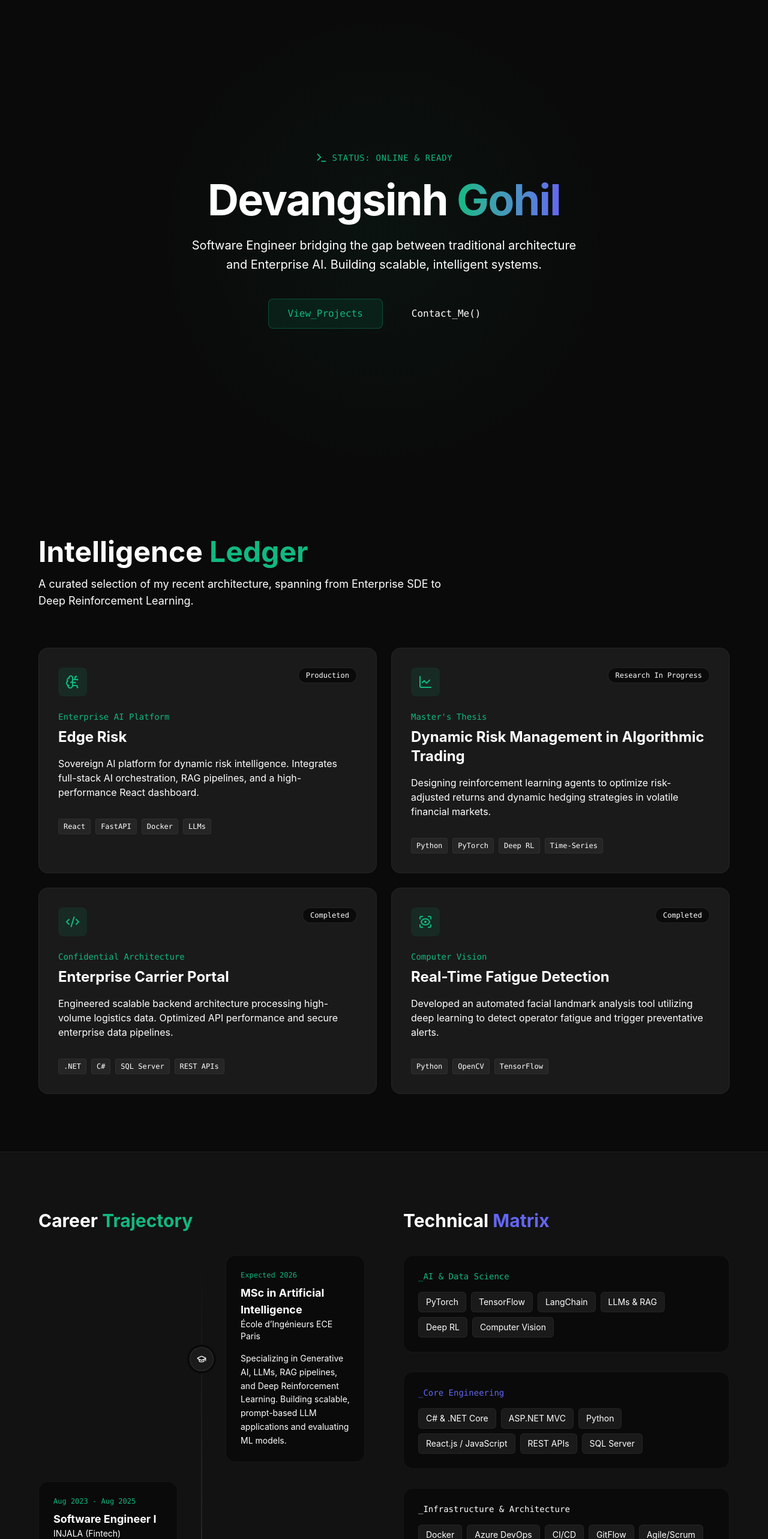
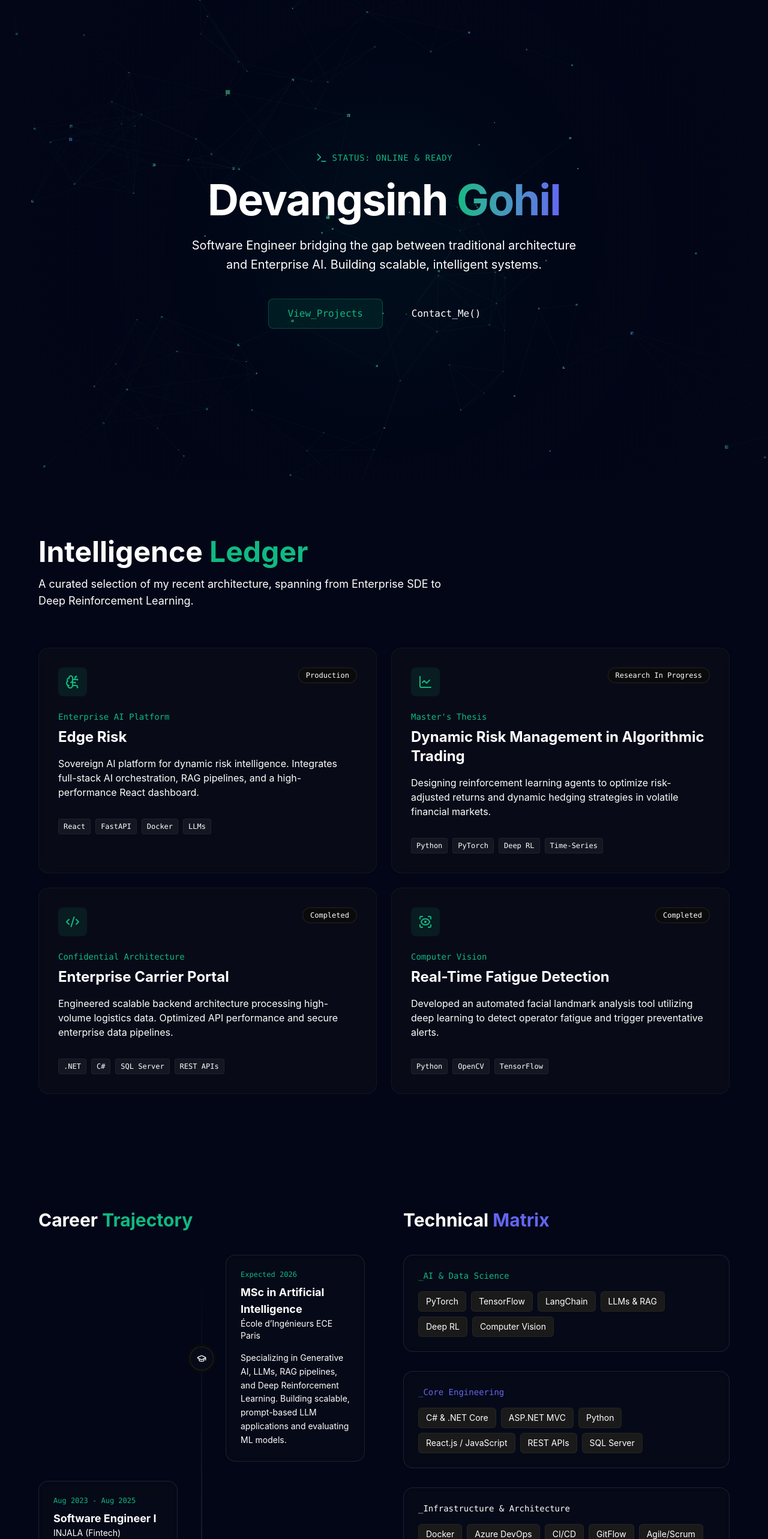
Before and after one commit to Devangsinh84/Devangsinh84.github.io, a React (Vite) app: page / in a window 1280 px wide. Shown: the top 2566 px of the page at 60% size. Built offline with nearby package versions, Linux system fonts and the light colour scheme.

Commit message:
feat: complete immersive 3D Neural Constellation background

```diff
--- a/package.json
+++ b/package.json
@@ -10,10 +10,13 @@
     "preview": "vite preview"
   },
   "dependencies": {
+    "@react-three/drei": "^10.7.7",
+    "@react-three/fiber": "^9.5.0",
     "framer-motion": "^12.38.0",
     "lucide-react": "^1.7.0",
     "react": "^19.2.4",
-    "react-dom": "^19.2.4"
+    "react-dom": "^19.2.4",
+    "three": "^0.183.2"
   },
   "devDependencies": {
     "@eslint/js": "^9.39.4",
--- a/src/App.jsx
+++ b/src/App.jsx
@@ -2,14 +2,24 @@ import Hero from './sections/Hero';
 import Projects from './sections/Projects'
 import Experience from './sections/Experience';
 import Contact from './sections/Contact';
+import NeuralNode from './components/NeuralNode';
 
 function App() {
   return (
-    <main className="bg-background min-h-screen text-textMain selection:bg-primary/30">
-      <Hero />
-      <Projects />
-      <Experience />
-      <Contact />
+    <main className="bg-[#020617] min-h-screen text-textMain selection:bg-primary/30 relative">
+
+      {/* THE GLOBAL BACKGROUND:
+          We use "fixed" so it stays still while you scroll through the data */}
+      <div className="fixed inset-0 z-0">
+        <NeuralNode />
+      </div>
+
+      <div className="relative z-10">
+        <Hero />
+        <Projects />
+        <Experience />
+        <Contact />
+      </div>
     </main>
   )
 }
--- /dev/null
+++ b/src/components/NeuralNode.jsx
@@ -0,0 +1,105 @@
+import { useRef, useMemo } from 'react';
+import { Canvas, useFrame } from '@react-three/fiber';
+import * as THREE from 'three';
+
+function NeuralConstellation() {
+  const groupRef = useRef();
+  const lineMaterialRef = useRef();
+  const nodesCount = 160;
+
+  const [nodes, lines, colors] = useMemo(() => {
+    const points = [];
+    const colorArray = [];
+    const primary = new THREE.Color("#10b981");
+    const secondary = new THREE.Color("#3b82f6");
+
+    for (let i = 0; i < nodesCount; i++) {
+      const p = new THREE.Vector3(
+        (Math.random() - 0.5) * 25,
+        (Math.random() - 0.5) * 25,
+        (Math.random() - 0.5) * 25
+      );
+      points.push(p);
+
+      // Randomly assign primary or secondary color to nodes
+      const color = Math.random() > 0.8 ? secondary : primary;
+      colorArray.push(color.r, color.g, color.b);
+    }
+
+    const linePoints = [];
+    for (let i = 0; i < nodesCount; i++) {
+      for (let j = i + 1; j < nodesCount; j++) {
+        const distance = points[i].distanceTo(points[j]);
+        if (distance < 4.5) {
+          linePoints.push(points[i], points[j]);
+        }
+      }
+    }
+    return [
+      new Float32Array(points.flatMap(p => [p.x, p.y, p.z])),
+      new Float32Array(linePoints.flatMap(p => [p.x, p.y, p.z])),
+      new Float32Array(colorArray)
+    ];
+  }, []);
+
+  useFrame((state) => {
+    const time = state.clock.getElapsedTime();
+
+    // Slow majestic rotation
+    groupRef.current.rotation.y = time * 0.05;
+
+    // THE PULSE: Use a sine wave to oscillate the line opacity
+    // This makes the network look "alive"
+    if (lineMaterialRef.current) {
+      lineMaterialRef.current.opacity = 0.05 + Math.abs(Math.sin(time * 0.5)) * 0.15;
+    }
+
+    // Parallax
+    const targetX = (state.pointer.y * 0.15);
+    const targetY = (state.pointer.x * 0.15);
+    groupRef.current.rotation.x += (targetX - groupRef.current.rotation.x) * 0.05;
+    groupRef.current.rotation.z += (targetY - groupRef.current.rotation.z) * 0.05;
+  });
+
+  return (
+    <group ref={groupRef}>
+      <points>
+        <bufferGeometry>
+          <bufferAttribute attach="attributes-position" count={nodes.length / 3} array={nodes} itemSize={3} />
+          <bufferAttribute attach="attributes-color" count={colors.length / 3} array={colors} itemSize={3} />
+        </bufferGeometry>
+        <pointsMaterial size={0.12} vertexColors transparent opacity={0.8} />
+      </points>
+
+      <lineSegments>
+        <bufferGeometry>
+          <bufferAttribute attach="attributes-position" count={lines.length / 3} array={lines} itemSize={3} />
+        </bufferGeometry>
+        <lineBasicMaterial
+          ref={lineMaterialRef}
+          color="#10b981"
+          transparent
+          opacity={0.25}
+          linewidth={1}
+        />
+      </lineSegments>
+    </group>
+  );
+}
+
+export default function NeuralNode() {
+  return (
+    // Changed "absolute" to "relative w-full h-full"
+    <div className="relative w-full h-full pointer-events-none">
+      <Canvas camera={{ position: [0, 0, 15], fov: 60 }}>
+        <NeuralConstellation />
+      </Canvas>
+
+      {/* THE UX VIGNETTE:
+          This creates a soft dark 'tunnel' effect.
+          As you scroll, the text stays in this dark tunnel,
+          while the stars peeking out from the sides. */}
+      <div className="absolute inset-0 bg-[radial-gradient(circle_at_center,rgba(2,6,23,0)_0%,rgba(2,6,23,0.5)_90%)]" />
+    </div>
+  );
+}
--- a/src/sections/Contact.jsx
+++ b/src/sections/Contact.jsx
@@ -3,7 +3,7 @@ import { Mail, Phone, MessageCircle, Download, Terminal } from 'lucide-react';
 
 export default function Contact() {
   return (
-    <section className="py-24 px-6 bg-background relative border-t border-white/5" id="contact">
+    <section className="py-24 px-6 bg-transparent relative border-t border-white/5" id="contact">
       <div className="max-w-4xl mx-auto text-center">
 
         <motion.div
--- a/src/sections/Experience.jsx
+++ b/src/sections/Experience.jsx
@@ -3,7 +3,7 @@ import { experience, skills } from '../data/experience';
 
 export default function Experience() {
   return (
-    <section className="py-24 px-6 bg-surface/50 border-t border-white/5 relative" id="experience">
+    <section className="py-24 px-6 bg-transparent relative" id="experience">
       <div className="max-w-6xl mx-auto grid grid-cols-1 lg:grid-cols-2 gap-16">
 
         {/* Left Column: The Timeline */}
@@ -24,11 +24,11 @@ export default function Experience() {
                   transition={{ duration: 0.5, delay: index * 0.1 }}
                   className="relative flex items-center justify-between md:justify-normal md:odd:flex-row-reverse group is-active"
                 >
-                  <div className="flex items-center justify-center w-10 h-10 rounded-full border border-white/10 bg-surface shrink-0 md:order-1 md:group-odd:-translate-x-1/2 md:group-even:translate-x-1/2 shadow-[0_0_0_4px_#0a0a0a] z-10 group-hover:border-primary/50 group-hover:text-primary transition-colors">
+                  <div className="flex items-center justify-center w-10 h-10 rounded-full border border-white/10 bg-surface/30 backdrop-blur-md border border-white/5 shrink-0 md:order-1 md:group-odd:-translate-x-1/2 md:group-even:translate-x-1/2 shadow-[0_0_0_4px_#0a0a0a] z-10 group-hover:border-primary/50 group-hover:text-primary transition-colors">
                     <Icon className="w-4 h-4" />
                   </div>
 
-                  <div className="w-[calc(100%-4rem)] md:w-[calc(50%-2.5rem)] p-6 bg-background border border-white/5 rounded-2xl group-hover:border-primary/20 transition-colors">
+                  <div className="w-[calc(100%-4rem)] md:w-[calc(50%-2.5rem)] p-6 bg-surface/20 backdrop-blur-md border border-white/10 rounded-2xl group-hover:border-primary/20 transition-colors">
                     <div className="flex items-center justify-between mb-2">
                       <span className="text-primary font-mono text-xs">{item.date}</span>
                     </div>
@@ -56,7 +56,7 @@ export default function Experience() {
               initial={{ opacity: 0, y: 20 }}
               whileInView={{ opacity: 1, y: 0 }}
               viewport={{ once: true }}
-              className="p-6 bg-background border border-white/5 rounded-2xl"
+              className="p-6 bg-surface/20 backdrop-blur-md border border-white/10 rounded-2xl"
             >
               <h3 className="text-primary font-mono text-sm mb-4">_AI & Data Science</h3>
               <div className="flex flex-wrap gap-2">
@@ -74,7 +74,7 @@ export default function Experience() {
               whileInView={{ opacity: 1, y: 0 }}
               viewport={{ once: true }}
               transition={{ delay: 0.1 }}
-              className="p-6 bg-background border border-white/5 rounded-2xl"
+              className="p-6 bg-surface/20 backdrop-blur-md border border-white/10 rounded-2xl"
             >
               <h3 className="text-secondary font-mono text-sm mb-4">_Core Engineering</h3>
               <div className="flex flex-wrap gap-2">
@@ -92,7 +92,7 @@ export default function Experience() {
               whileInView={{ opacity: 1, y: 0 }}
               viewport={{ once: true }}
               transition={{ delay: 0.2 }}
-              className="p-6 bg-background border border-white/5 rounded-2xl"
+              className="p-6 bg-surface/20 backdrop-blur-md border border-white/10 rounded-2xl"
             >
               <h3 className="text-textMuted font-mono text-sm mb-4">_Infrastructure & Architecture</h3>
               <div className="flex flex-wrap gap-2">
--- a/src/sections/Hero.jsx
+++ b/src/sections/Hero.jsx
@@ -3,7 +3,8 @@ import { Terminal } from 'lucide-react';
 
 export default function Hero() {
   return (
-    <section className="min-h-screen flex flex-col items-center justify-center relative px-6">
+    <section className="min-h-screen flex items-center justify-center bg-transparent relative px-6 overflow-hidden">
+
       {/* Subtle green glowing background effect */}
       <div className="absolute top-0 left-0 w-full h-full bg-[radial-gradient(circle_at_center,rgba(16,185,129,0.05)_0,transparent_50%)] pointer-events-none" />
 
@@ -11,7 +12,7 @@ export default function Hero() {
         initial={{ opacity: 0, y: 20 }}
         animate={{ opacity: 1, y: 0 }}
         transition={{ duration: 0.8 }}
-        className="z-10 text-center max-w-3xl"
+        className="relative z-10 text-center max-w-3xl"
       >
         <div className="flex items-center justify-center gap-2 mb-6">
           <Terminal className="text-primary w-5 h-5" />
@@ -36,7 +37,7 @@ export default function Hero() {
           </a>
           <a
             href="#contact"
-            className="px-8 py-3 text-textMain hover:text-primary transition-colors font-mono">
+            className="px-8 py-3 text-textMain hover:text-primary transition-colors font-mono inline-block">
             Contact_Me()
           </a>
         </div>
--- a/src/sections/Projects.jsx
+++ b/src/sections/Projects.jsx
@@ -3,7 +3,7 @@ import { projects } from '../data/projects';
 
 export default function Projects() {
   return (
-    <section className="py-24 px-6 bg-background relative" id="work">
+    <section className="py-24 px-6 bg-transparent relative" id="work">
       <div className="max-w-6xl mx-auto">
 
         <div className="mb-16">
@@ -26,7 +26,7 @@ export default function Projects() {
                 whileInView={{ opacity: 1, y: 0 }}
                 viewport={{ once: true }}
                 transition={{ duration: 0.5, delay: index * 0.1 }}
-                className="group relative p-8 bg-surface border border-white/5 rounded-2xl hover:border-primary/50 transition-colors duration-300"
+                className="group relative p-8 bg-surface/30 backdrop-blur-md border border-white/5 border border-white/5 rounded-2xl hover:border-primary/50 transition-colors duration-300"
               >
                 <div className="flex justify-between items-start mb-6">
                   <div className="p-3 bg-primary/10 text-primary rounded-lg group-hover:scale-110 transition-transform">
```
Also changed, not shown: 1 other file (tests, documents, lock files or other folders).
